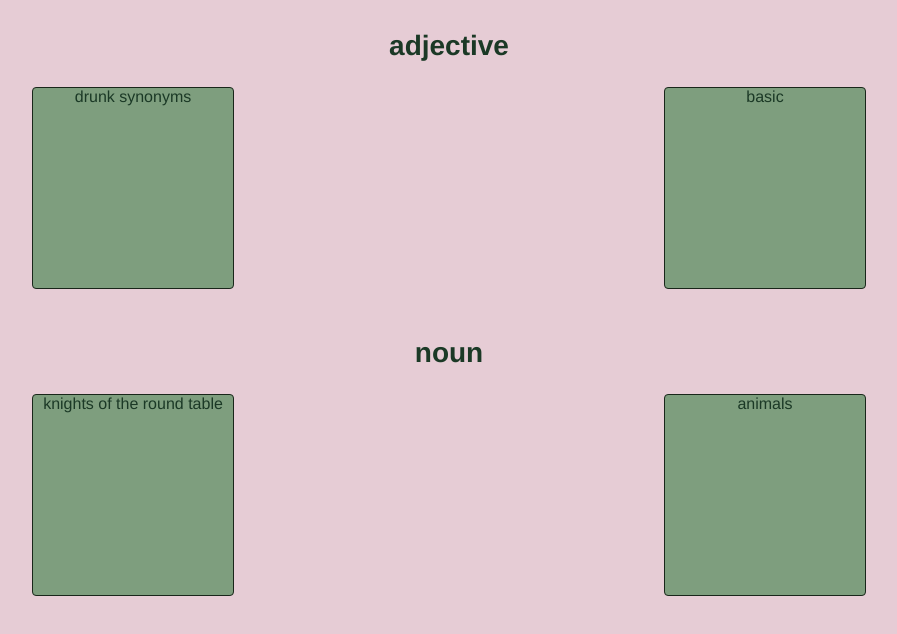
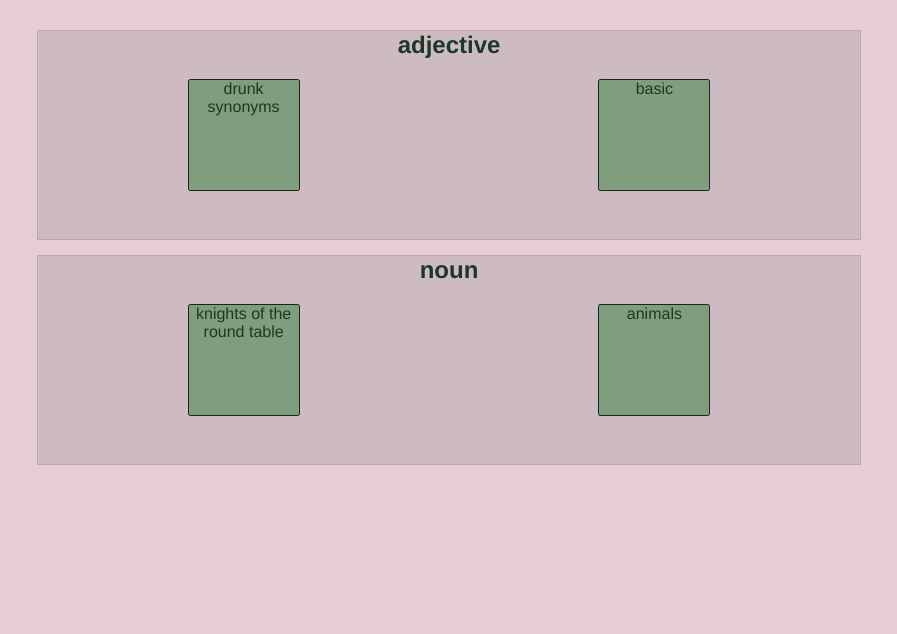
Before and after one commit to ryandjones14/random-name-generator, a Vue app: page /#/ in a window 1280 px wide. Shown: the top 634 px of the page, without its empty margins (191-1088 px from the left). Built offline with nearby package versions, Linux system fonts and the light colour scheme.

Commit message:
fix some styles

```diff
--- a/src/App.vue
+++ b/src/App.vue
@@ -654,17 +654,19 @@ body {
   margin-top: 30px;
 }
 h3 {
-  margin: 0 0 25px;
-  font-size: 28px;
+  margin: 0 0 15px;
+  font-size: 24px;
 }
 .sprint-name {
-  font-size: 48px;
+  font-size: 34px;
   margin: 10px 0;
 }
 button {
   background-color: rgb(87, 110, 90);
+  border: solid 1px rgb(69, 87, 72);
+  border-radius: 1%;
   color: rgb(230, 204, 213);
-  font-size: 18px;
+  font-size: 16px;
   cursor: pointer;
 }
 .new-button {
--- a/src/components/PastNamesList.vue
+++ b/src/components/PastNamesList.vue
@@ -18,7 +18,7 @@ export default {
 .name-list {
   background-color: rgb(206, 186, 193);
   border: solid 1px rgb(186, 166, 173);
-  width: 50%;
+  width: 65%;
   margin: 0 auto;
 }
 .name {
--- a/src/components/ThemePicker.vue
+++ b/src/components/ThemePicker.vue
@@ -1,5 +1,5 @@
 <template>
-  <div>
+  <div class="theme-picker">
     <h3>{{title}}</h3>
     <div class="selected-theme" v-if="selectedTheme">
       <div class="theme-box">
@@ -39,6 +39,13 @@ export default {
 
 <!-- Add "scoped" attribute to limit CSS to this component only -->
 <style scoped>
+.theme-picker {
+  background-color: rgb(206, 186, 193);
+  border: solid 1px rgb(186, 166, 173);
+  width: 65%;
+  margin: 0 auto;
+  margin-bottom: 15px;
+}
 .selected-theme {
   display: flex;
   flex-direction: column;
@@ -48,22 +55,22 @@ export default {
 .selected-theme > * {
   flex: 1;
   margin: 0 auto;
-  width: 200px;
+  width: 110px;
 }
 .theme-list {
   display: flex;
   justify-content: space-around;
-  height: 230px;
+  height: 140px;
   margin: 20px 0;
 }
 .theme-box {
-  flex: 1 200px;
-  max-width: 200px;
+  flex: 1 110px;
+  max-width: 110px;
   background-color: rgb(126, 158, 126);
   border: solid 1px rgb(25, 38, 26);
   border-radius: 2%;
-  max-height: 200px;
-  height: 200px;
+  max-height: 110px;
+  height: 110px;
   margin-bottom: 5px;
 }
 .theme-box.unselected {
```
